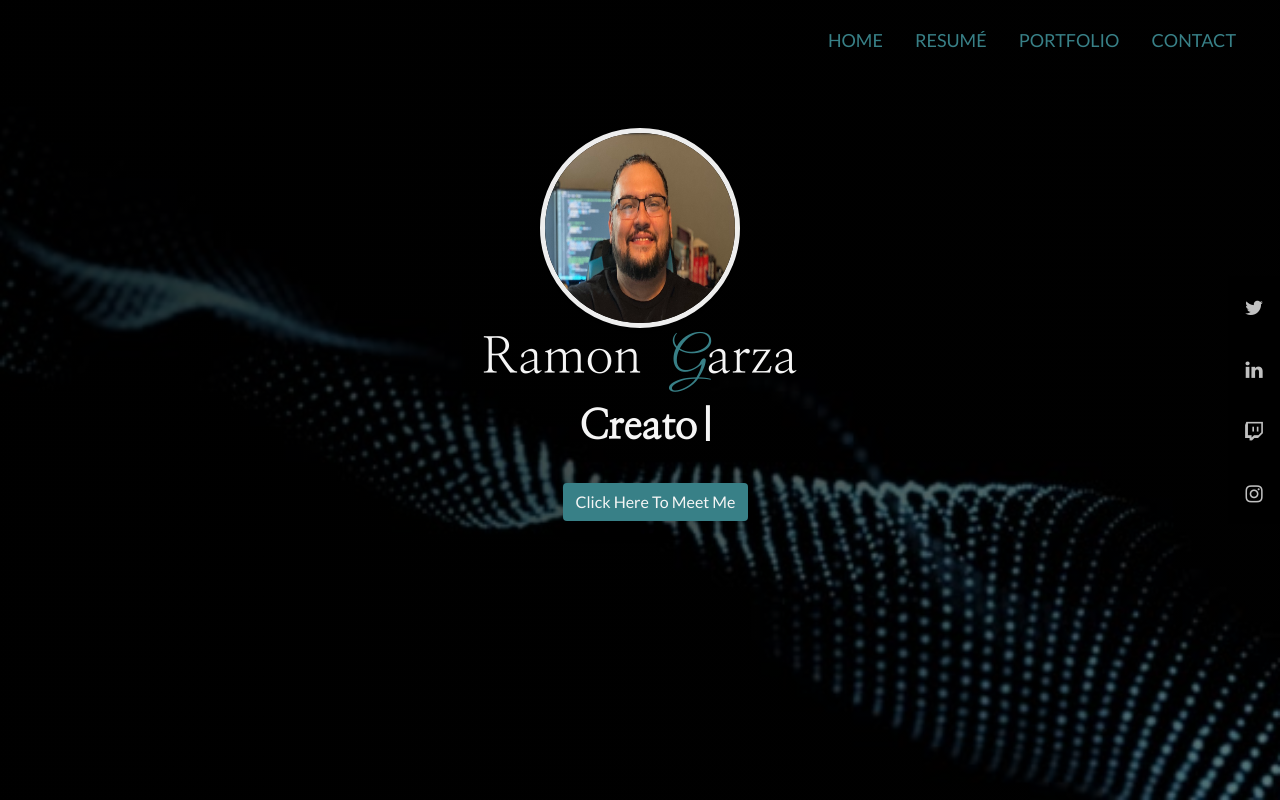
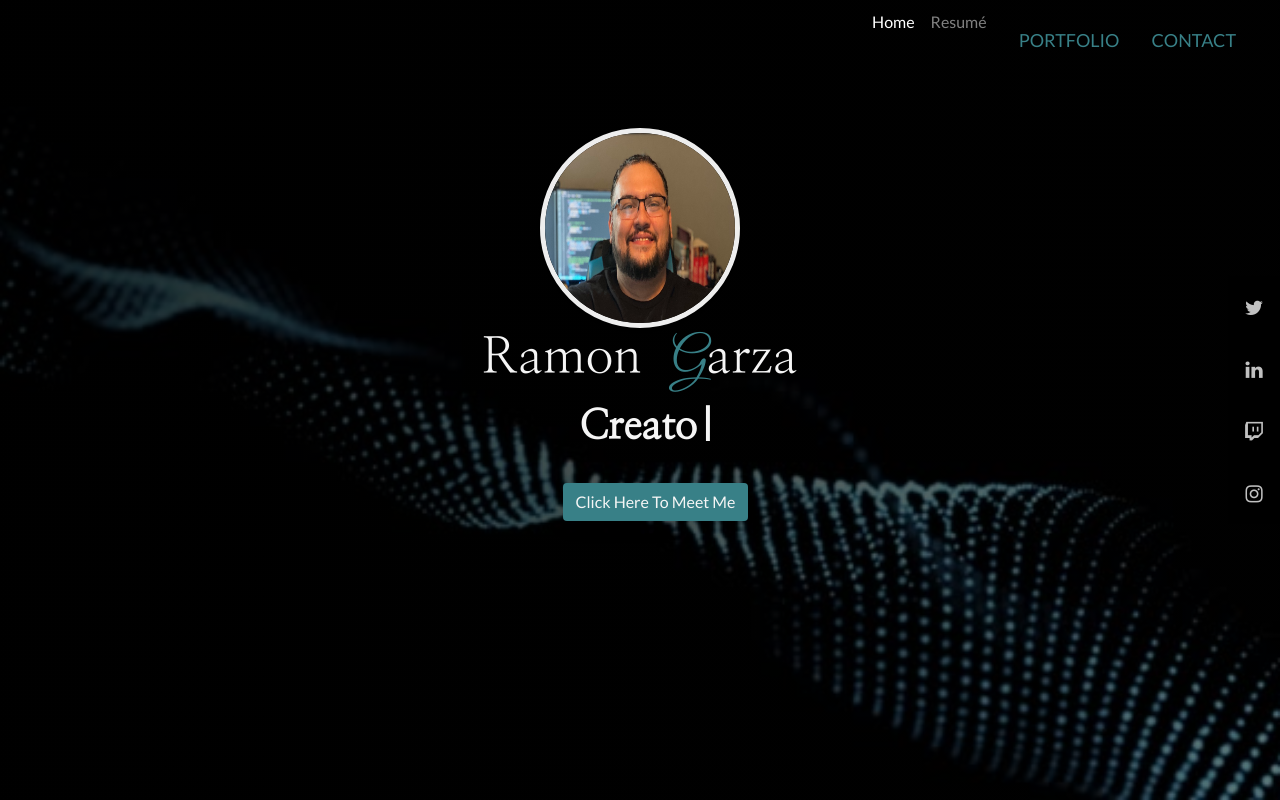
Before and after one commit to Ramong06/portfolio-website, a React (Create React App) app: page / in a window 1280 px wide. Built offline with nearby package versions, Linux system fonts and the light colour scheme; the HTML template or start-up script is replaced by a standard one.

Commit message:
changing navbar to include Link from react router dom

```diff
--- a/src/components/Navbar2/index.js
+++ b/src/components/Navbar2/index.js
@@ -1,6 +1,6 @@
 import React from 'react';
 import "./styles.css";
-// import Navbar from "react-bootstrap/Navbar";
+import { Link } from "react-router-dom";
 import Nav from "react-bootstrap/Nav";
 import Navbar from "react-bootstrap/Navbar";
 
@@ -13,10 +13,22 @@ const Navbar2 = () => {
                 <Navbar.Collapse id="responsive-navbar-nav">
                 <Nav className="ml-auto" activeKey="/home" expand="lg">
                 <Nav.Item>
-                <Nav.Link href="/"><span className="navbar-link">HOME</span></Nav.Link>
+                <Link
+                    to="/"
+                    className={window.location.pathname === "/" ? "nav-link active" : "nav-link"}
+                    id="hoverable"
+                >
+                Home
+                </Link>
                 </Nav.Item>
                 <Nav.Item>
-                <Nav.Link eventKey={2} href="/resume"><span className="navbar-link">RESUMÉ</span></Nav.Link>
+                <Link
+                    to="/resume"
+                    className={window.location.pathname === "/resume" ? "nav-link active" : "nav-link"}
+                    id="hoverable"
+                >
+                Resumé
+                </Link>
                 </Nav.Item>
                 {/* <Nav.Item>
                 <Nav.Link eventKey={3} href="/gallery"><span className="navbar-link">GALLERY</span></Nav.Link>
```
